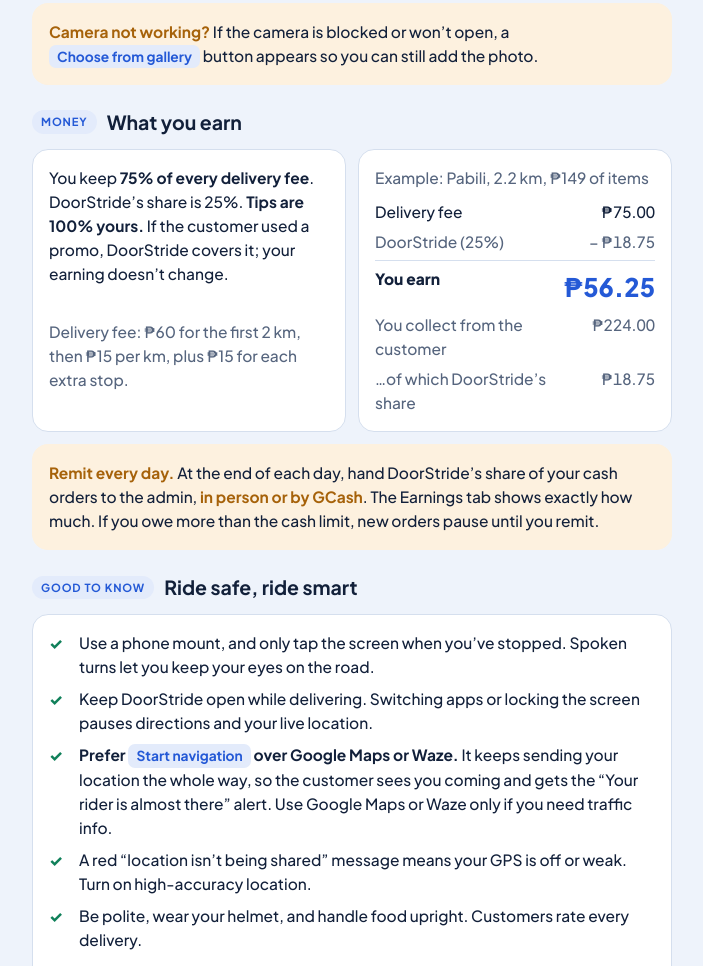
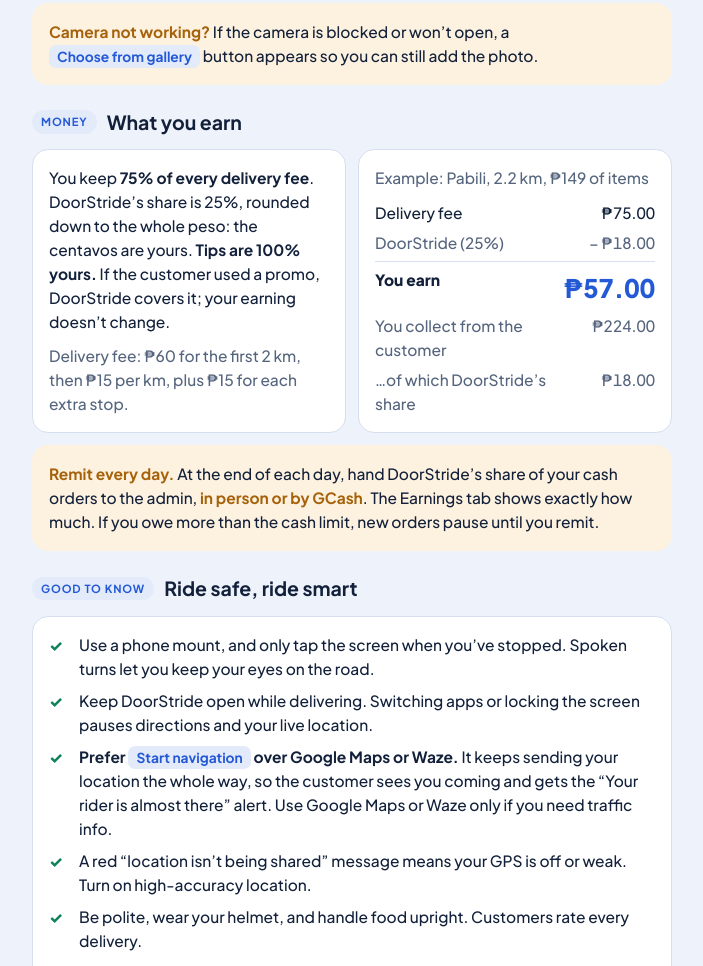
Before and after one commit to Yael1510/doorstride-riders, a plain HTML site: page index.html in a window 1280 px wide. Shown: the part 1740-2706 px from the top of the page, without its empty margins (288-991 px from the left). Drawn offline with Linux system fonts and the light colour scheme.

Commit message:
Rider guide: DoorStride's share is rounded down to the whole peso (example ₱18 / ₱57)

```diff
--- a/index.html
+++ b/index.html
@@ -129,17 +129,17 @@ footer { text-align: center; color: var(--muted); font-size: 0.85rem; }
     <h2><span class="tag">Money</span> What you earn</h2>
     <div class="grid2">
       <div class="card">
-        <p>You keep <strong>75% of every delivery fee</strong>. DoorStride’s share is 25%. <strong>Tips are 100% yours.</strong> If the customer used a promo, DoorStride covers it; your earning doesn’t change.</p>
+        <p>You keep <strong>75% of every delivery fee</strong>. DoorStride’s share is 25%, rounded down to the whole peso: the centavos are yours. <strong>Tips are 100% yours.</strong> If the customer used a promo, DoorStride covers it; your earning doesn’t change.</p>
         <p class="muted">Delivery fee: ₱60 for the first 2 km, then ₱15 per km, plus ₱15 for each extra stop.</p>
       </div>
       <div class="card">
         <p class="muted">Example: Pabili, 2.2 km, ₱149 of items</p>
         <div class="split">
           <div><span>Delivery fee</span><span>₱75.00</span></div>
-          <div class="minus"><span>DoorStride (25%)</span><span>− ₱18.75</span></div>
-          <div class="total"><span>You earn</span><span class="big">₱56.25</span></div>
+          <div class="minus"><span>DoorStride (25%)</span><span>− ₱18.00</span></div>
+          <div class="total"><span>You earn</span><span class="big">₱57.00</span></div>
           <div class="minus"><span>You collect from the customer</span><span>₱224.00</span></div>
-          <div class="minus"><span>…of which DoorStride’s share</span><span>₱18.75</span></div>
+          <div class="minus"><span>…of which DoorStride’s share</span><span>₱18.00</span></div>
         </div>
       </div>
     </div>
```
Also changed, not shown: fil/index.html (+4 -4 lines).
